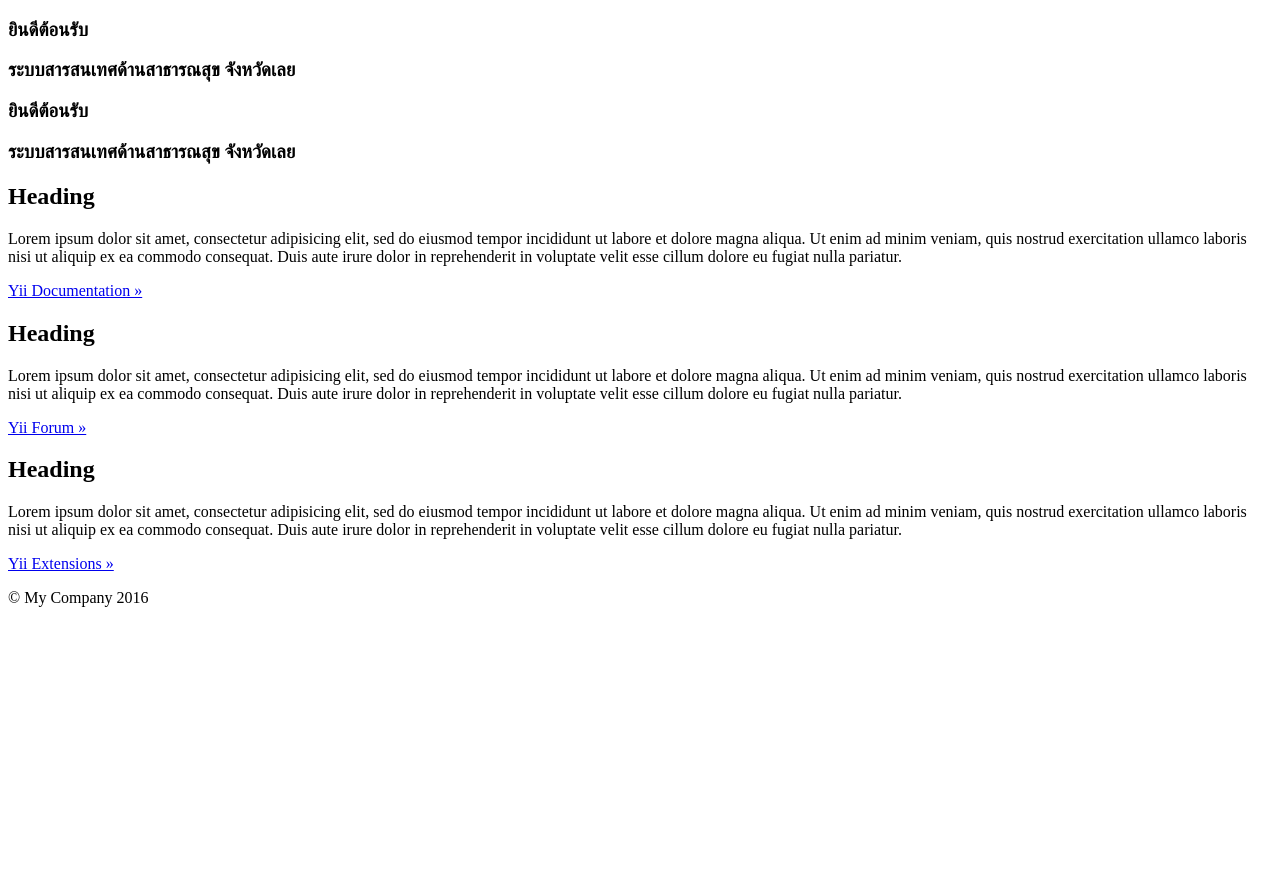
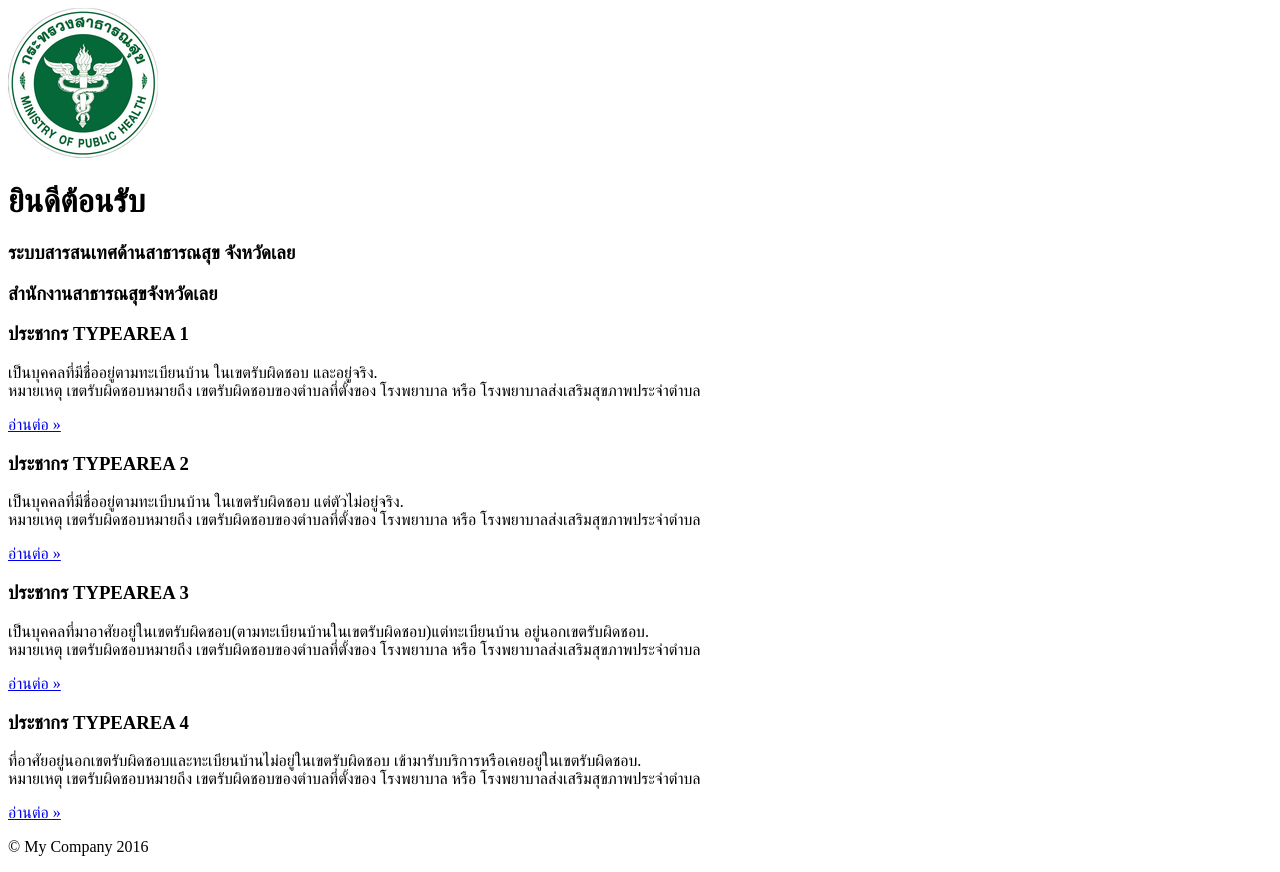
Before and after one commit to bigbirdlomoph/loinfo, a Yii app: template frontend/views/site/index.php in a window 1280 px wide. Before the commit the page ends 607 px from the top, so only its background shows below. Run offline with PHP 8.4 and a stand-in for Yii, Linux system fonts and the light colour scheme; the template is opened without the code that fills it, so the values that code supplies are empty; some libraries are stand-ins or nearby versions.

Commit message:
loinfo #2016-05-02 #จัดตารางให้ดูสวยงาม #14:00 #เพิ่มการดูหมู่บ้านรับผิดชอบของหน่วยบริการ

```diff
--- a/composer.json
+++ b/composer.json
@@ -23,7 +23,9 @@
         "kartik-v/yii2-export": "*",
         "dmstr/yii2-adminlte-asset": "2.*",
         "kartik-v/yii2-widgets": "*",
-        "fedemotta/yii2-widget-datatables": "*"
+        "fedemotta/yii2-widget-datatables": "*",
+        "yiisoft/yii2-imagine": "~2.0.0",
+        "yurkinx/yii2-image": "dev-master"
     },
     "require-dev": {
         "yiisoft/yii2-codeception": "*",
--- a/frontend/config/main.php
+++ b/frontend/config/main.php
@@ -42,7 +42,11 @@
                     '@app/views' => '@frontend/themes/loinfo/views'
                     ]
                 ]
-            ]
+            ],
+        'image' => [
+                'class' => 'yii\image\ImageDriver',
+                'driver' => 'GD',  //GD or Imagick
+                ],
 
     ],
     'modules' => [
--- a/frontend/themes/loinfo/views/layouts/left.php
+++ b/frontend/themes/loinfo/views/layouts/left.php
@@ -40,6 +40,7 @@
                         'url' => '#',
                         'items' => [
                             ['label' => 'Gii', 'icon' => 'fa fa-file-code-o', 'url' => ['/gii'],],
+                            ['label' => 'HDC', 'icon' => 'fa fa-dashboard', 'url' => ['http://lei.hdc.moph.go.th/'],],
                             ['label' => 'ติดต่อเรา', 'icon' => 'fa fa-dashboard', 'url' => ['/debug'],],
                             [
                                 'label' => 'Level One',
--- a/frontend/views/site/index.php
+++ b/frontend/views/site/index.php
@@ -2,23 +2,29 @@
 /* @var $this yii\web\View */
 use kartik\grid\GridView;
 use yii\helpers\Html;
+use yii\imagine\Image;
 
 $this->title = 'Loei Health Infomation';
 ?>
 <div class="row">
     <div class="col-md-6">
-        <div class="alert alert-info">
-        <h3>ยินดีต้อนรับ</h3>
-        <h3>ระบบสารสนเทศด้านสาธารณสุข จังหวัดเลย</h3>
+        <div class="alert alert-success">
+            <div class="img-thumbnail">
+            <?php
+                echo Html::img('@web/img/logo_MOPH150.png');
+            ?>
+            </div>
         </div>
     </div>
     <div class="col-md-6">
         <div class="alert alert-success">
-        <h3>ยินดีต้อนรับ</h3>
+        <h1>ยินดีต้อนรับ</h1>
         <h3>ระบบสารสนเทศด้านสาธารณสุข จังหวัดเลย</h3>
+        <h3>สำนักงานสาธารณสุขจังหวัดเลย</h3>
         </div>
     </div>
 </div>
+
 <div class="site-index">
 
 
@@ -153,35 +159,41 @@
     <div class="body-content">
 
         <div class="row">
-            <div class="col-lg-4">
-                <h2>Heading</h2>
+            <div class="col-lg-3">
+                <h3>ประชากร TYPEAREA 1</h3>
 
-                <p>Lorem ipsum dolor sit amet, consectetur adipisicing elit, sed do eiusmod tempor incididunt ut labore et
-                    dolore magna aliqua. Ut enim ad minim veniam, quis nostrud exercitation ullamco laboris nisi ut aliquip
-                    ex ea commodo consequat. Duis aute irure dolor in reprehenderit in voluptate velit esse cillum dolore eu
-                    fugiat nulla pariatur.</p>
+                <p> เป็นบุคคลที่มีชื่ออยู่ตามทะเบียนบ้าน ในเขตรับผิดชอบ และอยู่จริง.</br>
+                    หมายเหตุ เขตรับผิดชอบหมายถึง เขตรับผิดชอบของตำบลที่ตั้งของ โรงพยาบาล หรือ โรงพยาบาลส่งเสริมสุขภาพประจำตำบล
+                </p>
 
-                <p><a class="btn btn-success" href="http://www.yiiframework.com/doc/">Yii Documentation &raquo;</a></p>
+                <p><a class="btn btn-success" href="#">อ่านต่อ &raquo;</a></p>
             </div>
-            <div class="col-lg-4">
-                <h2>Heading</h2>
+            <div class="col-lg-3">
+                <h3>ประชากร TYPEAREA 2</h3>
 
-                <p>Lorem ipsum dolor sit amet, consectetur adipisicing elit, sed do eiusmod tempor incididunt ut labore et
-                    dolore magna aliqua. Ut enim ad minim veniam, quis nostrud exercitation ullamco laboris nisi ut aliquip
-                    ex ea commodo consequat. Duis aute irure dolor in reprehenderit in voluptate velit esse cillum dolore eu
-                    fugiat nulla pariatur.</p>
+                <p> เป็นบุคคลที่มีชื่ออยู่ตามทะเบีบนบ้าน ในเขตรับผิดชอบ แต่ตัวไม่อยู่จริง. </br>
+                    หมายเหตุ เขตรับผิดชอบหมายถึง เขตรับผิดชอบของตำบลที่ตั้งของ โรงพยาบาล หรือ โรงพยาบาลส่งเสริมสุขภาพประจำตำบล
+                </p>
 
-                <p><a class="btn btn-primary" href="http://www.yiiframework.com/forum/">Yii Forum &raquo;</a></p>
+                <p><a class="btn btn-primary" href="#">อ่านต่อ &raquo;</a></p>
             </div>
-            <div class="col-lg-4">
-                <h2>Heading</h2>
+            <div class="col-lg-3">
+                <h3>ประชากร TYPEAREA 3</h3>
 
-                <p>Lorem ipsum dolor sit amet, consectetur adipisicing elit, sed do eiusmod tempor incididunt ut labore et
-                    dolore magna aliqua. Ut enim ad minim veniam, quis nostrud exercitation ullamco laboris nisi ut aliquip
-                    ex ea commodo consequat. Duis aute irure dolor in reprehenderit in voluptate velit esse cillum dolore eu
-                    fugiat nulla pariatur.</p>
+                <p> เป็นบุคคลที่มาอาศัยอยู่ในเขตรับผิดชอบ(ตามทะเบียนบ้านในเขตรับผิดชอบ)แต่ทะเบียนบ้าน อยู่นอกเขตรับผิดชอบ. </br>
+                    หมายเหตุ เขตรับผิดชอบหมายถึง เขตรับผิดชอบของตำบลที่ตั้งของ โรงพยาบาล หรือ โรงพยาบาลส่งเสริมสุขภาพประจำตำบล
+                </p>
 
-                <p><a class="btn btn-info" href="http://www.yiiframework.com/extensions/">Yii Extensions &raquo;</a></p>
+                <p><a class="btn btn-info" href="#">อ่านต่อ &raquo;</a></p>
+            </div>
+            <div class="col-lg-3">
+                <h3>ประชากร TYPEAREA 4</h3>
+
+                <p> ที่อาศัยอยู่นอกเขตรับผิดชอบและทะเบียนบ้านไม่อยู่ในเขตรับผิดชอบ เข้ามารับบริการหรือเคยอยู่ในเขตรับผิดชอบ. </br>
+                    หมายเหตุ เขตรับผิดชอบหมายถึง เขตรับผิดชอบของตำบลที่ตั้งของ โรงพยาบาล หรือ โรงพยาบาลส่งเสริมสุขภาพประจำตำบล
+                </p>
+
+                <p><a class="btn btn-info" href="#">อ่านต่อ &raquo;</a></p>
             </div>
         </div>
 
```
Also changed, not shown: frontend/web/img/logo_MOPH150.png (added), 1 other file.
